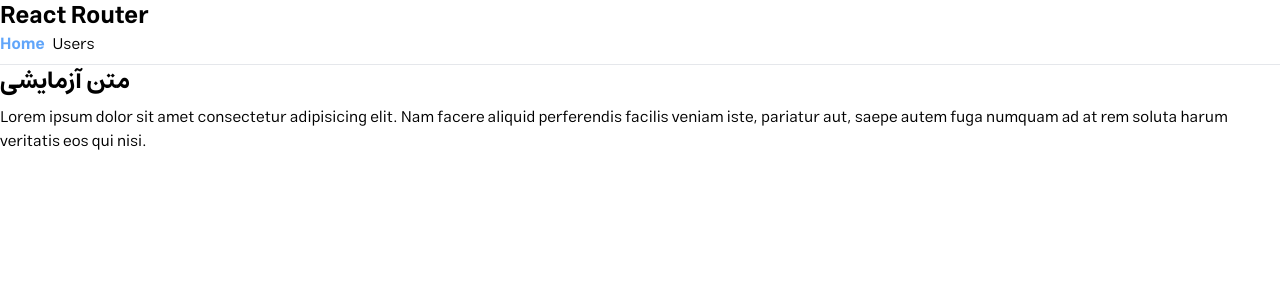
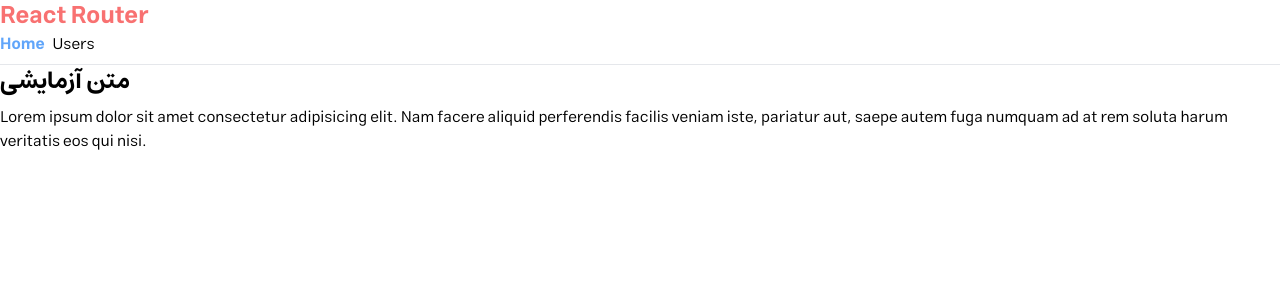
Before and after one commit to alizada-sharifi/frontend-tarkhineh, a React (Vite) app: page / in a window 1280 px wide. Shown: the top 300 px of the page. Built offline with nearby package versions, Linux system fonts and the light colour scheme.

Commit message:
feat: Create cn function

```diff
--- a/package.json
+++ b/package.json
@@ -11,10 +11,12 @@
     "prepare": "husky"
   },
   "dependencies": {
+    "clsx": "^2.1.1",
     "react": "^18.3.1",
     "react-dom": "^18.3.1",
     "react-router": "^7.1.1",
     "react-router-dom": "^7.1.1",
+    "tailwind-merge": "^2.6.0",
     "zustand": "^5.0.3"
   },
   "devDependencies": {
--- a/src/App.jsx
+++ b/src/App.jsx
@@ -4,11 +4,18 @@
 import Users from './pages/Users';
 import NotFound from './pages/NotFound';
 import RootLayout from './layouts/RootLayout';
+import {cn} from './helpers/common';
 
 function App() {
   return (
     <>
-      <h1 className="text-2xl font-bold">React Router</h1>
+      <h1
+        className={cn('text-2xl font-bold', 'text-blue-400', {
+          'text-red-400': true,
+        })}
+      >
+        React Router
+      </h1>
       <Navbar />
 
       <Routes>
--- /dev/null
+++ b/src/helpers/common.js
@@ -0,0 +1,6 @@
+import clsx from 'clsx';
+import {twMerge} from 'tailwind-merge';
+
+export function cn(...args) {
+  return twMerge(clsx(args));
+}
```
Also changed, not shown: eslint.config.js (+4 -4 lines), 1 other file (tests, documents, lock files or other folders).
